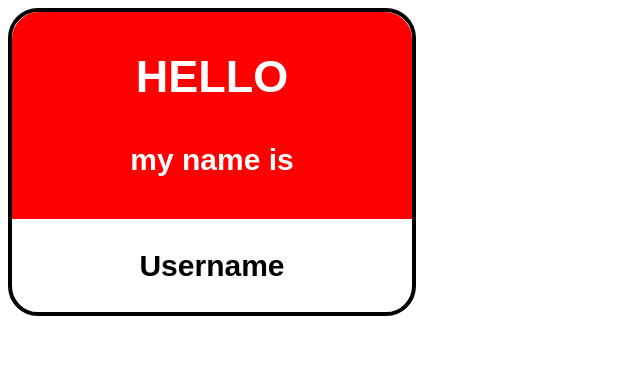
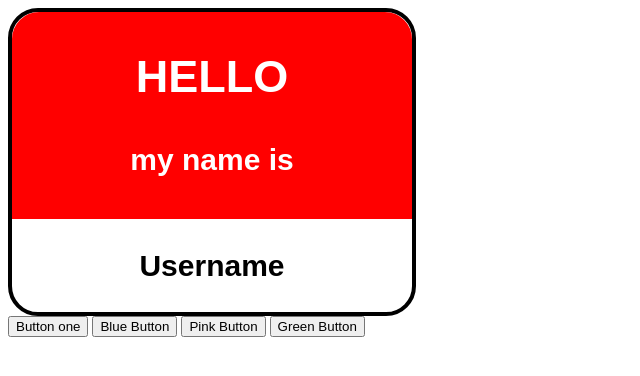
Before and after one commit to BrianMcPhillips/Name-Tag-Exercise, a plain HTML site: page index.html in a window 1280 px wide. Shown: the whole page, without its empty margins (0-640 px from the left). Drawn offline with Linux system fonts and the light colour scheme.

Commit message:
buttons added with no function

```diff
--- a/index.html
+++ b/index.html
@@ -23,6 +23,11 @@
 
     </div>
 
+
+        <button type="cool-button">Button one</button>
+        <button type="blue-button">Blue Button</button>
+        <button type="pink-button">Pink Button</button>
+        <button type="green-button">Green Button</button>
     <script type="module" src="app.js"></script>
 </body>
 
```
